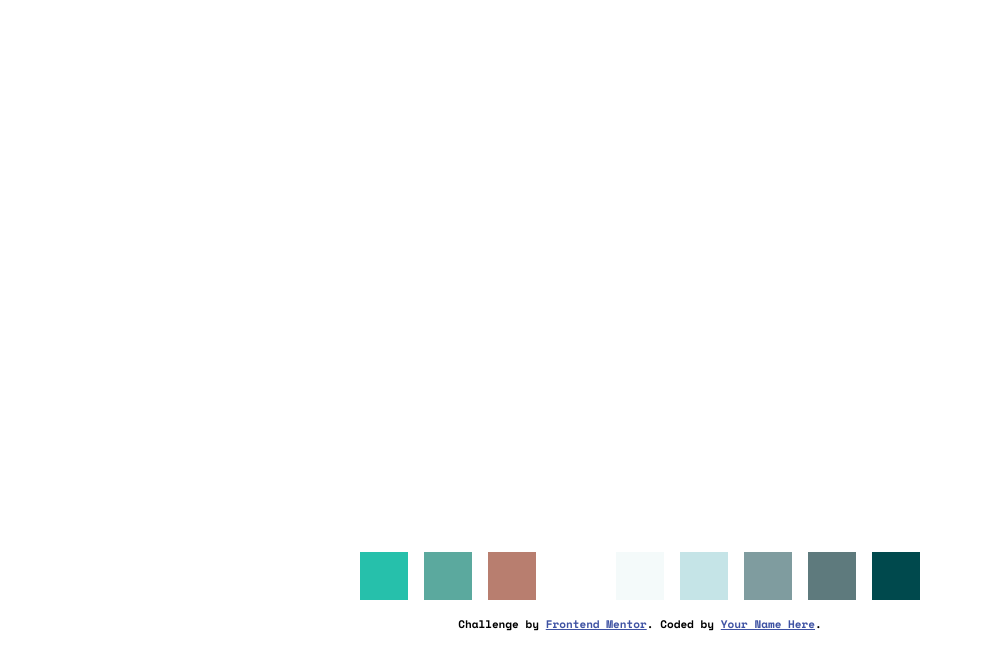
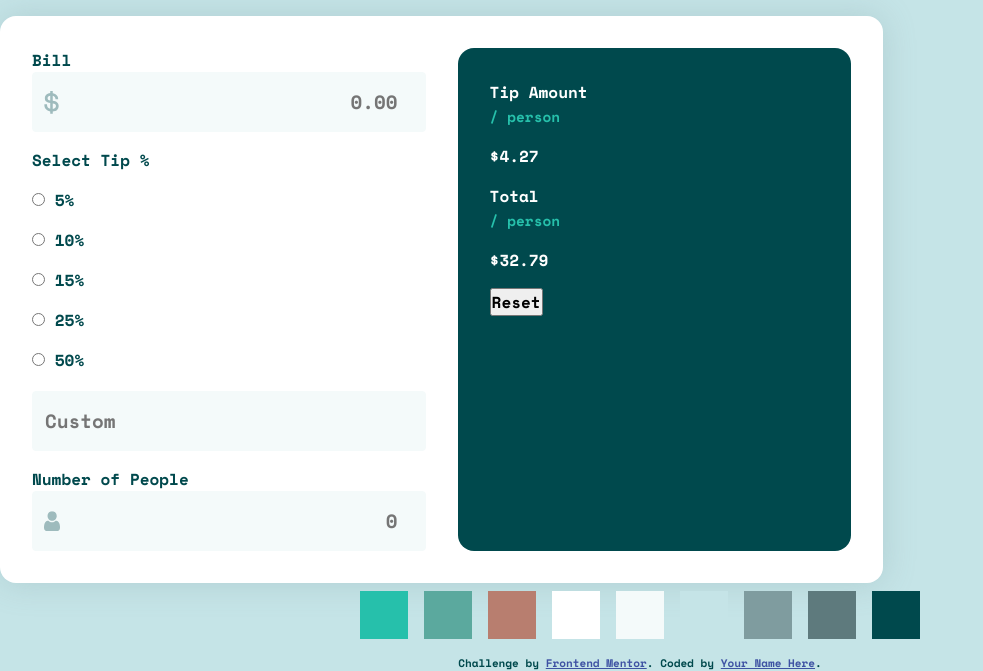
Before and after one commit to davinaleong/fem-tip-calculator-app, a website built with Vite: page index.html in a window 1280 px wide. Shown: the part 144-815 px from the top of the page, without its empty margins (0-983 px from the left). Built offline with nearby package versions, Linux system fonts and the light colour scheme.

Commit message:
WIP styled tip form

```diff
--- a/index.html
+++ b/index.html
@@ -34,8 +34,122 @@
       }
     </style>
   </head>
-  <body>
-    <main></main>
+  <body class="text-neutral-900 bg-neutral-300">
+    <main>
+      <h1 class="app-header">Spli<br />tter</h1>
+
+      <section class="tip-form | p-600 bg-neutral-100">
+        <form action="">
+          <div class="even-columns">
+            <div class="input-col | flow">
+              <div class="form-group">
+                <label for="bill" class="form-label">Bill</label>
+                <div class="form-group" style="--flow-spacer: 0" data-success>
+                  <img
+                    src="./images/icon-dollar.svg"
+                    alt=""
+                    srcset=""
+                    class="form-icon"
+                  />
+                  <input
+                    type="number"
+                    name="bill"
+                    id="bill"
+                    min="0"
+                    step="0.01"
+                    class="form-input text-right"
+                    placeholder="0.00"
+                  />
+                </div>
+              </div>
+
+              <div class="form-group">
+                <label for="tip" class="form-label">Select Tip %</label>
+                <div class="form-grid" data-success>
+                  <div class="form-cell form-radio">
+                    <input type="radio" name="tip" id="tip5" value="0.05" />
+                    <label for="tip5">5%</label>
+                  </div>
+                  <div class="form-cell form-radio">
+                    <input type="radio" name="tip" id="tip10" value="0.1" />
+                    <label for="tip10">10%</label>
+                  </div>
+                  <div class="form-cell form-radio">
+                    <input type="radio" name="tip" id="tip15" value="0.15" />
+                    <label for="tip15">15%</label>
+                  </div>
+                  <div class="form-cell form-radio">
+                    <input type="radio" name="tip" id="tip25" value="0.25" />
+                    <label for="tip25">25%</label>
+                  </div>
+                  <div class="form-cell form-radio">
+                    <input type="radio" name="tip" id="tip50" value="0.5" />
+                    <label for="tip50">50%</label>
+                  </div>
+                  <div class="form-cell">
+                    <label for="tipCustom" class="visually-hidden"
+                      >Vustom</label
+                    >
+                    <input
+                      type="number"
+                      name="tip-custom"
+                      id="tipCustom"
+                      class="form-input"
+                      min="0"
+                      step="0.01"
+                      placeholder="Custom"
+                    />
+                  </div>
+                </div>
+              </div>
+
+              <div class="form-group">
+                <label for="numberOfPeople" class="form-label"
+                  >Number of People</label
+                >
+                <div class="form-group" style="--flow-spacer: 0" data-error>
+                  <img
+                    src="./images/icon-person.svg"
+                    alt=""
+                    srcset=""
+                    class="form-icon"
+                  />
+                  <input
+                    type="number"
+                    name="numberOfPeople"
+                    id="numberOfPeople"
+                    min="1"
+                    step="1"
+                    class="form-input text-right"
+                    placeholder="0"
+                  />
+                </div>
+              </div>
+            </div>
+            <!-- ./flow -->
+            <div
+              class="result-col | flow text-neutral-100 bg-neutral-900 p-600"
+            >
+              <div class="result-grid">
+                <p class="result-amount-label">
+                  Tip Amount<br /><span class="text-primary-400 fs-300"
+                    >/ person</span
+                  >
+                </p>
+                <p class="result-amount">$4.27</p>
+                <p class="result-total-label">
+                  Total<br /><span class="text-primary-400 fs-300"
+                    >/ person</span
+                  >
+                </p>
+                <p class="result-total">$32.79</p>
+              </div>
+              <button class="form-button" type="submit">Reset</button>
+            </div>
+          </div>
+        </form>
+      </section>
+    </main>
 
     <div class="swatches">
       <div class="bg-primary-400">&nbsp;</div>
--- a/styles/main.css
+++ b/styles/main.css
@@ -2,7 +2,8 @@
     - Root
     - Content
       - Content - General Styling
-      - Content - Form Inputs
+      - Content - Typography
+      - Content - Tip Form
     - Utility
       - Utility - Colours
       - Utility - Background Colours
@@ -57,6 +58,10 @@
   --size-900: 5rem;
   --size-1000: 6rem;
   --size-1100: 7rem;
+
+  --column-spacing: var(--size-600);
+
+  --input-height: 3.125em;
 }
 /** Root - End **/
 
@@ -72,7 +77,23 @@ body {
   grid-template-rows: auto 4em 2em;
   justify-items: center;
   align-items: center;
-  padding: var(--size-400);
+  padding-top: var(--size-600);
+}
+
+main {
+  width: 100%;
+}
+
+.even-columns {
+  display: grid;
+  gap: var(--column-spacing);
+}
+
+@media (min-width: 50em) {
+  .even-columns {
+    grid-auto-flow: column;
+    grid-auto-columns: 1fr;
+  }
 }
 
 .flow * + * {
@@ -91,6 +112,68 @@ body {
   width: 100%;
   height: 100%;
 }
+
+/** Content - Typography **/
+.app-header {
+  text-align: center;
+  text-transform: uppercase;
+  letter-spacing: 0.2em;
+  margin-inline: auto;
+  margin-bottom: var(--size-600);
+  font-size: var(--size-600);
+}
+
+/** Content - Tip Form **/
+.tip-form {
+  width: 100%;
+  border-radius: var(--size-400);
+  box-shadow: 0 0 2em 0 rgba(127, 156, 159, 0.3);
+}
+
+@media (min-width: 48em) {
+  .tip-form {
+    width: clamp(20em, 1vw + 68vw, 62em);
+  }
+}
+
+.result-col {
+  border-radius: var(--size-400);
+}
+
+.form-group {
+  position: relative;
+}
+
+.form-icon {
+  position: absolute;
+  top: 50%;
+  left: var(--size-300);
+  transform: translateY(-50%);
+  width: 1em;
+}
+
+.form-input {
+  --clr-success: var(--clr-green-400);
+  --clr-error: var(--clr-red-400);
+
+  display: block;
+  width: 100%;
+  min-height: var(--input-height);
+  background-color: var(--clr-neutral-200);
+  border: thin solid var(--clr-neutral-200);
+  padding: var(--size-300);
+  border-radius: var(--size-100);
+  font-size: var(--fs-500);
+}
+
+.form-input[data-success] {
+  border-color: var(--clr-success);
+}
+
+.form-input[data-error] {
+  border-color: var(--clr-error);
+}
+
 /** Content - End **/
 
 /** Utility **/
```
